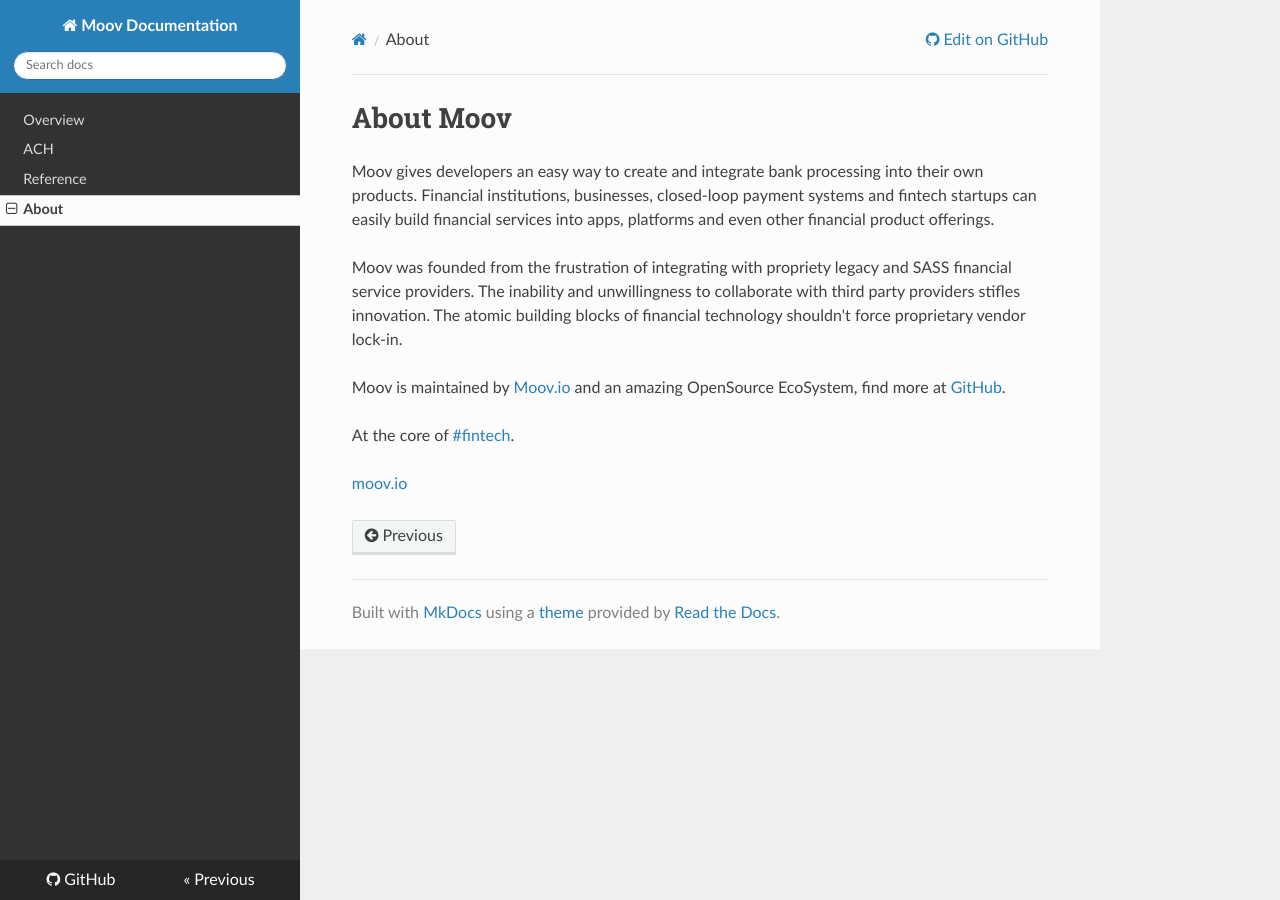
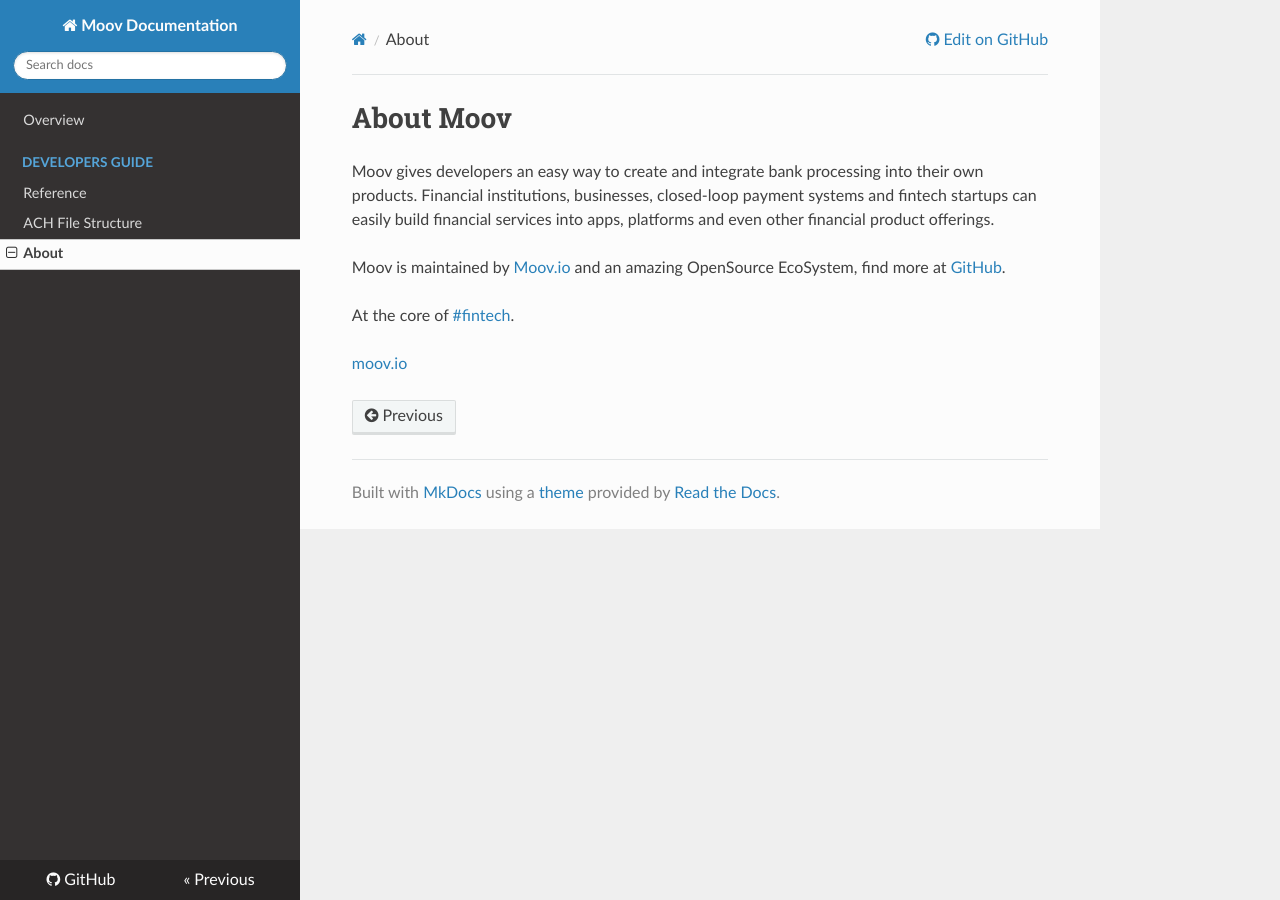
Before and after one commit to wadearnold/docs, an MkDocs documentation site: the page built from docs/about.md, in a window 1280 px wide. Built offline with MkDocs 1.6.1, drawn with Linux system fonts in a browser that asks for light colours; nearby versions of some CDN libraries; old or Windows-style settings are respelled for this version of MkDocs.

Commit message:
Updated documentation navigation

```diff
--- a/docs/about.md
+++ b/docs/about.md
@@ -1,8 +1,6 @@
 # About Moov
 
 Moov gives developers an easy way to create and integrate bank processing into their own products. Financial institutions, businesses, closed-loop payment systems and fintech startups can easily build financial services into apps, platforms and even other financial product offerings.
-
-Moov was founded from the frustration of integrating with propriety legacy and SASS financial service providers. The inability and unwillingness to collaborate with third party providers stifles innovation. The atomic building blocks of financial technology shouldn't force proprietary vendor lock-in.
 
 Moov is maintained by [Moov.io](http://moov.io) and an amazing OpenSource EcoSystem, find more at [GitHub](https://github.com/moov-io/).
 
--- a/mkdocs.yml
+++ b/mkdocs.yml
@@ -1,9 +1,10 @@
 site_name: Moov Documentation
 pages:
-    - Overview: index.md
-    - ACH: ach.md
+- Overview: index.md
+- Developers Guide:
     - Reference: reference.md
-    - About: about.md
+    - 'ACH File Structure': ACH_File_Structure.md
+- About: about.md
 
 theme: readthedocs
 repo_url: https://github.com/moov-io/docs/
```
Also changed, not shown: docs/ACH_File_Structure.md (+0 -2 lines), docs/index.md (+1 -1 lines).
